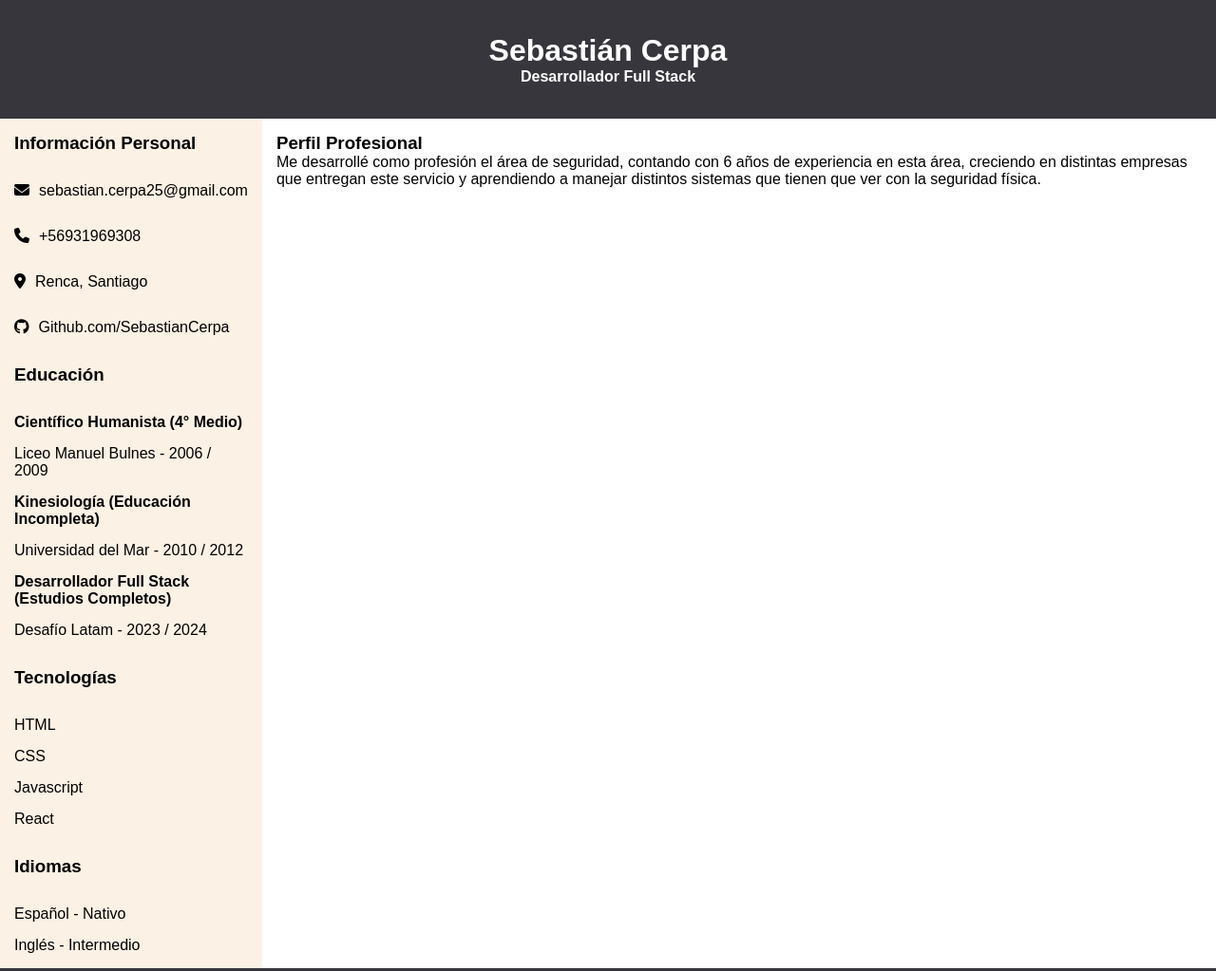
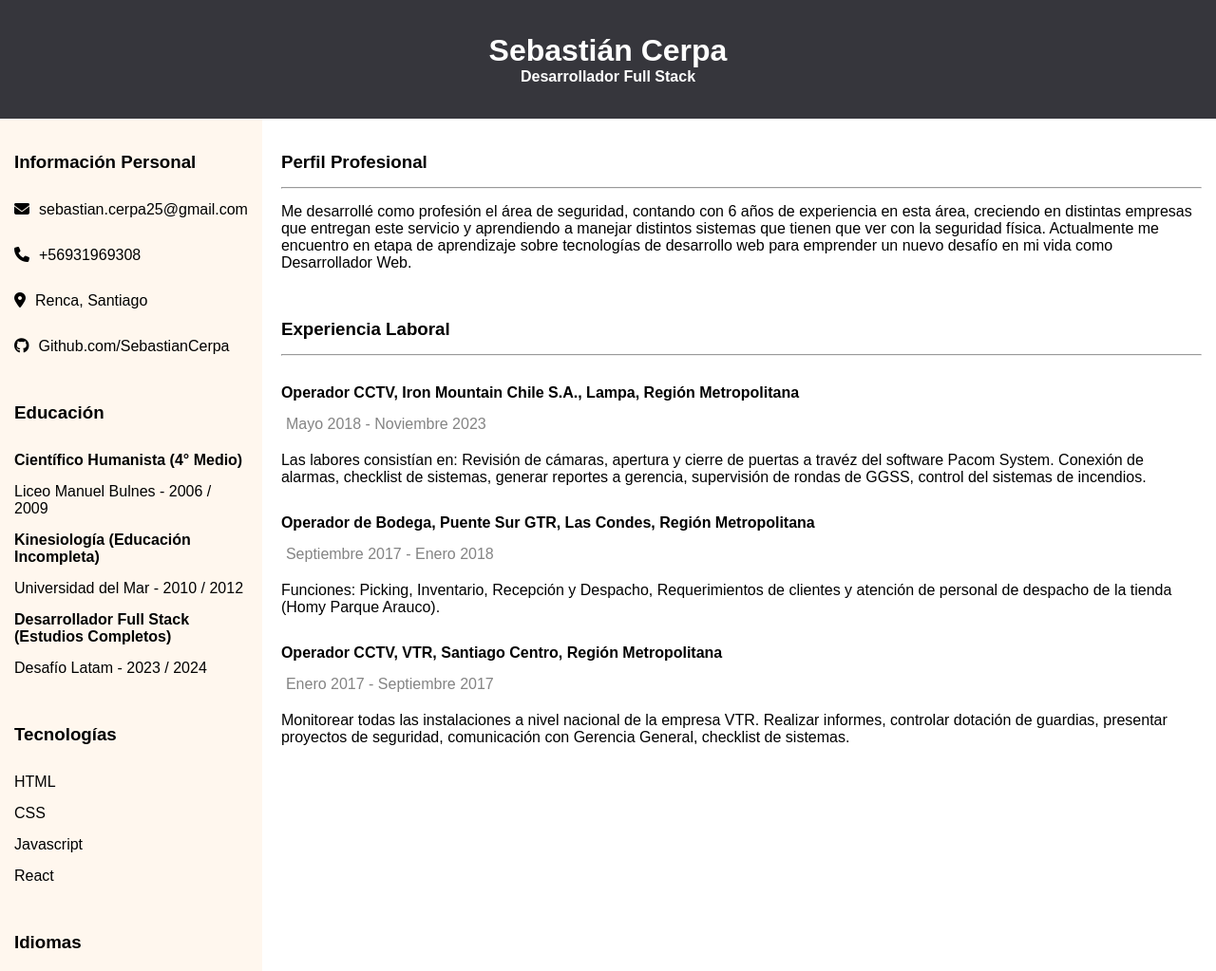
Before and after one commit to SebastianCerpa/SebastianCerpa.github.io, a plain HTML site: page index.html in a window 1280 px wide. Shown: the top 1023 px of the page at 95% size. Drawn offline with Linux system fonts and the light colour scheme.

Commit message:
cv actualizado

```diff
--- a/css/style.css
+++ b/css/style.css
@@ -30,8 +30,8 @@ header {
 /**Estructura de la info personal **/
 
 aside {
-    background-color: rgb(251, 241, 229);
-    width: 380px;
+    background-color: rgb(255, 247, 238);
+    width: 360px;
     height: 100%;
     display: flex;
     align-items: left;
@@ -43,14 +43,15 @@ aside {
     display: flex;
     text-align: center;
     justify-content: flex-start;
-    padding: 15px;
+    margin: 15px;
+    margin-top: 35px;
 }
 
 .info2{
     display: flex;
     text-align: center;
     justify-content: flex-start;
-    padding: 15px;
+    margin: 15px;
     gap: 10px;
 }
 
@@ -58,21 +59,41 @@ aside {
     display: flex;
     flex-direction: column;
     justify-content: flex-start;
-    padding: 15px;
+    margin: 15px;
     gap: 15px;
 }
 
 /**Estructura del Main**/
 
 section{
-     padding: 15px;
-
+    padding-left: 5px;
 }
 
 main{
     display: flex;
     text-align: left;
     justify-content: space-between;
+}
+
+hr{
+    margin: 15px;
+    margin-top: 0rem;
+}
+
+.info4{
+    padding: 15px;
+    padding-top: 0rem;
+}
+
+.info5{
+    color: rgb(132, 132, 132);
+    padding: 20px;
+    padding-top: 0rem;
+}
+
+.subtitulos{
+    padding: 15px;
+    font-weight: bold;
 }
 
 footer {
--- a/index.html
+++ b/index.html
@@ -72,12 +72,48 @@
       </aside>
 
       <section>
-    <h3>Perfil Profesional</h3>
-    <p>
+        <h3 class="info1">Perfil Profesional</h3>
+        <hr />
+        <p class="info4">
           Me desarrollé como profesión el área de seguridad, contando con 6 años
           de experiencia en esta área, creciendo en distintas empresas que
           entregan este servicio y aprendiendo a manejar distintos sistemas que
-      tienen que ver con la seguridad física.
+          tienen que ver con la seguridad física. Actualmente me encuentro en
+          etapa de aprendizaje sobre tecnologías de desarrollo web para
+          emprender un nuevo desafío en mi vida como Desarrollador Web.
+        </p>
+        <h3 class="info1">Experiencia Laboral</h3>
+        <hr />
+        <p class="subtitulos">
+          Operador CCTV, Iron Mountain Chile S.A., Lampa, Región Metropolitana
+        </p>
+        <p class="info5">Mayo 2018 - Noviembre 2023</p>
+        <p class="info4">
+          Las labores consistían en: Revisión de cámaras, apertura y cierre de
+          puertas a travéz del software Pacom System. Conexión de alarmas,
+          checklist de sistemas, generar reportes a gerencia, supervisión de
+          rondas de GGSS, control del sistemas de incendios.
+        </p>
+
+        <p class="subtitulos">
+          Operador de Bodega, Puente Sur GTR, Las Condes, Región Metropolitana
+        </p>
+        <p class="info5">Septiembre 2017 - Enero 2018</p>
+        <p class="info4">
+          Funciones: Picking, Inventario, Recepción y Despacho, Requerimientos
+          de clientes y atención de personal de despacho de la tienda (Homy
+          Parque Arauco).
+        </p>
+
+        <p class="subtitulos">
+          Operador CCTV, VTR, Santiago Centro, Región Metropolitana
+        </p>
+        <p class="info5">Enero 2017 - Septiembre 2017</p>
+        <p class="info4">
+          Monitorear todas las instalaciones a nivel nacional de la empresa VTR.
+          Realizar informes, controlar dotación de guardias, presentar proyectos
+          de seguridad, comunicación con Gerencia General, checklist de
+          sistemas.
         </p>
       </section>
     </main>
```
Lines whose indentation alone changed are shown as unchanged.
